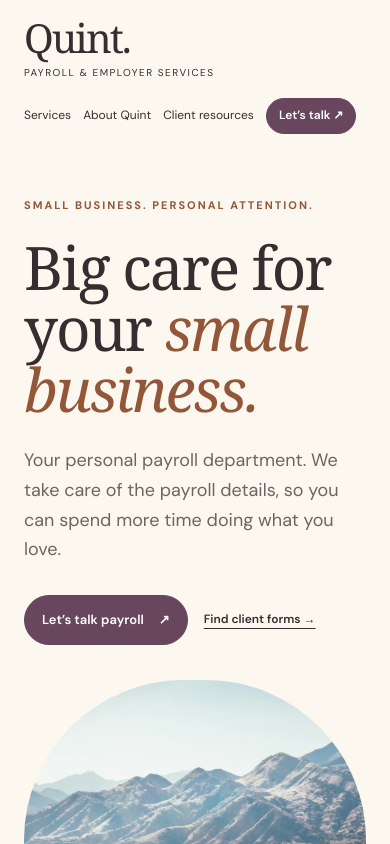
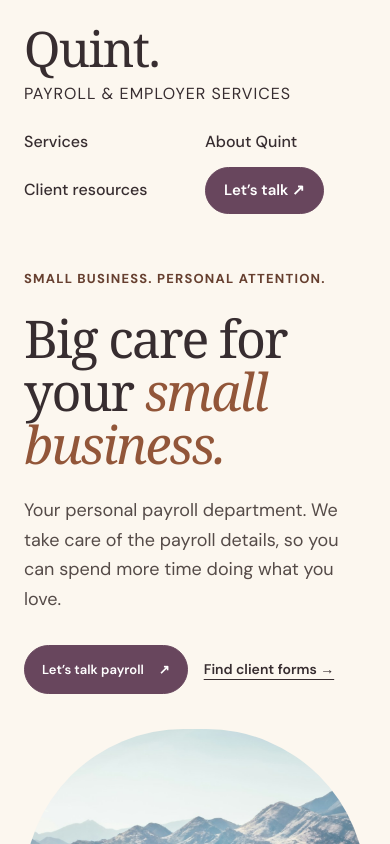
Before and after one commit to aj-sd/quint-payroll-preview, a plain HTML site: page option-two.html in a window 390 px wide. Shown: the top 844 px of the page. Drawn offline with Linux system fonts and the light colour scheme; a web font is replaced by a local one.

Commit message:
Improve option two typography, contrast and responsive header

```diff
--- a/option-two.css
+++ b/option-two.css
@@ -6,3 +6,37 @@
 @media(max-width:420px){.actions{gap:16px}.actions .button{padding:13px 17px;gap:15px;font-size:13px;white-space:nowrap}.actions .textlink{font-size:12px;white-space:nowrap}}
 
 .hero-photo img{object-position:50% center}.team-photo img{object-position:center 42%}
+
+/* Approved branding and readability refinements. */
+:root{--muted:#554b48}
+nav{min-height:138px;gap:32px}
+.brand{flex-shrink:0}
+.brand strong{font-size:64px;line-height:1;letter-spacing:-1.8px;white-space:nowrap}
+.brand span{font-size:17px;line-height:1.35;letter-spacing:1.2px;margin-top:10px;color:var(--ink)}
+.navlinks{font-size:17px;gap:25px;font-weight:500}
+.navlinks .button{font-size:16px;padding:13px 22px}
+.hero h1{font-size:clamp(52px,5.8vw,72px)}
+.eyebrow{font-size:13px;letter-spacing:1.6px;color:#663f2f}
+.trust{font-size:16px;font-weight:500;color:var(--ink);gap:24px}
+.number{font-size:14px;color:#663f2f}
+.sectionintro p,.service p{font-size:16px}
+.textlink{font-size:16px}
+footer{font-size:14px}.credit{font-size:12px;color:var(--muted)}
+@media(max-width:1050px){
+ nav{flex-wrap:wrap;padding:24px 0;gap:25px}
+ .brand strong{font-size:58px}
+ .navlinks{width:100%;justify-content:space-between;flex-wrap:wrap}
+}
+@media(max-width:600px){
+ nav{padding:24px 0;gap:24px}
+ .brand strong{font-size:49px;letter-spacing:-1.5px}
+ .brand span{font-size:16px;letter-spacing:1px}
+ .navlinks{display:grid;grid-template-columns:1fr 1fr;gap:12px 20px;font-size:16px;align-items:center}
+ .navlinks .button{font-size:15px;padding:10px 18px;justify-self:start;white-space:nowrap}
+ .hero h1{font-size:52px}
+ .hero{padding-top:25px}
+ .trust{gap:14px;font-size:16px}
+ .eyebrow{font-size:13px;letter-spacing:1.2px}
+ .actions{flex-wrap:wrap;gap:16px}
+ .actions .textlink{font-size:14px}
+}
```
